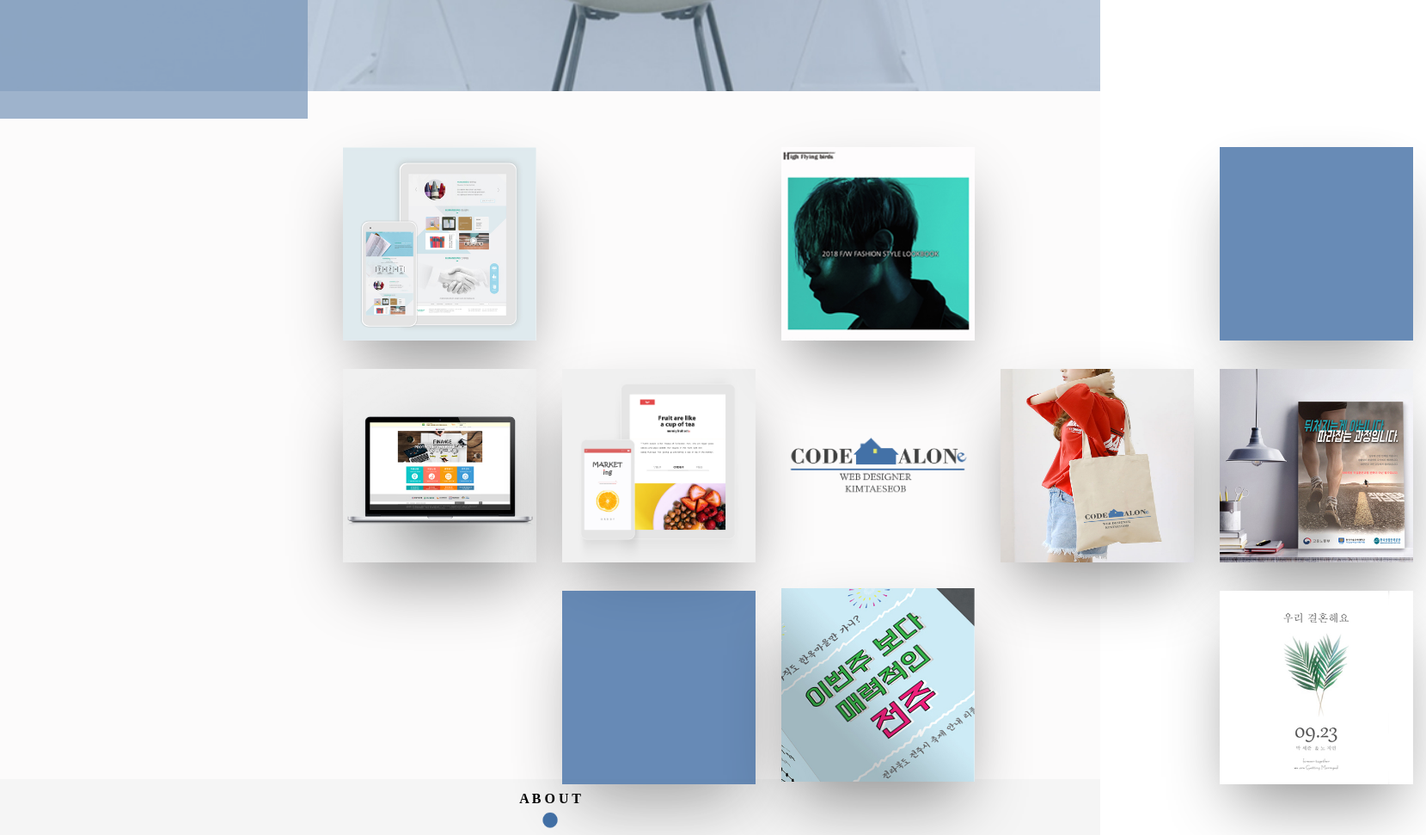
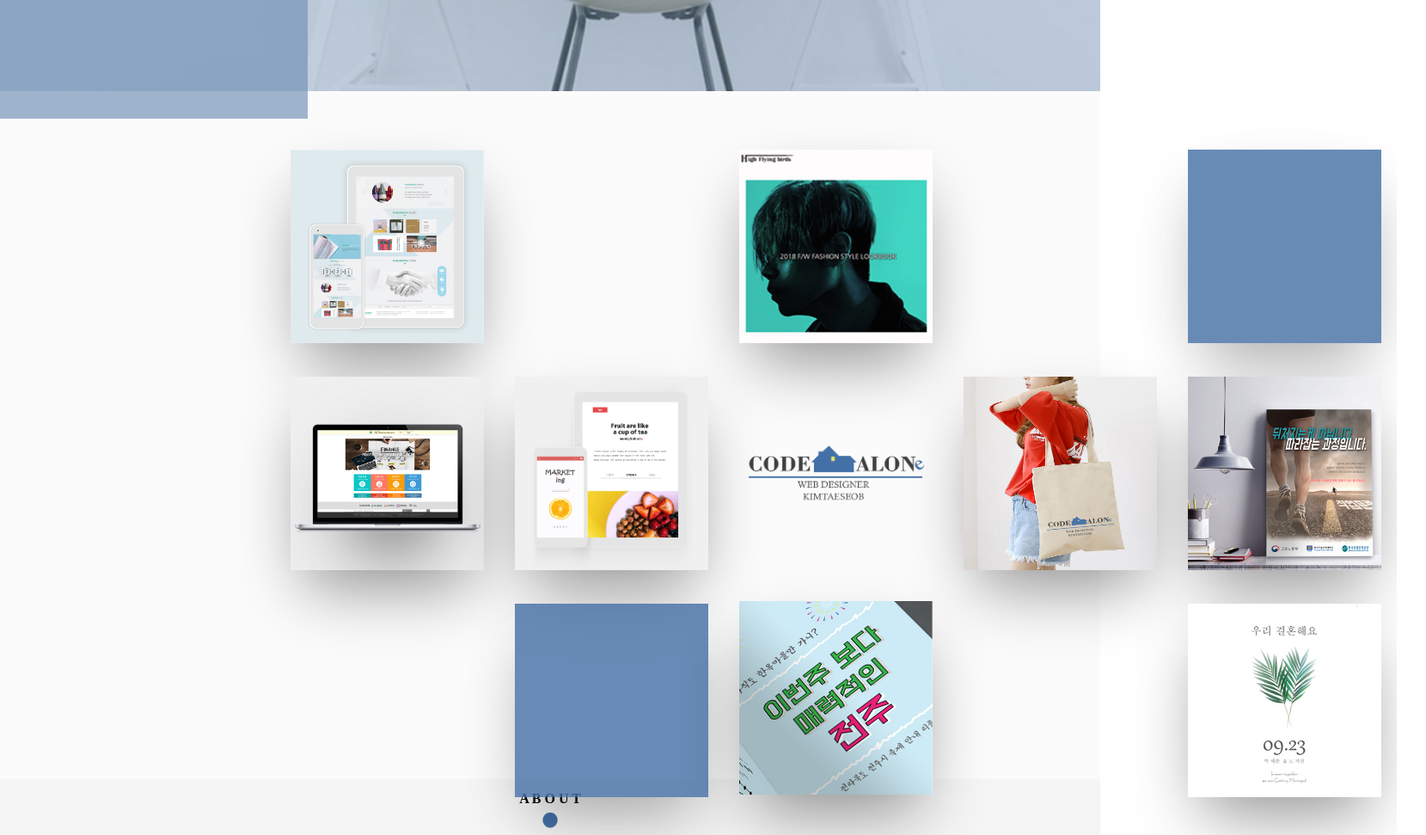
Before and after one commit to Taetiseob/Taetiseob.github.io, a plain HTML site: page index.html in a window 1280 px wide. Shown: the part 694-1665 px from the top of the page at 86% size, 1659 px wide, since content can reach past the window. Drawn offline with Linux system fonts and the light colour scheme.

Commit message:
Portfolio Align Change

```diff
--- a/css/Portfolio.css
+++ b/css/Portfolio.css
@@ -7,7 +7,7 @@ body
     #Port_Wrap
     {
     margin:50px 0 0 auto;
-    width:70%;
+    width:75%;
     display:flex;
     flex-flow:row nowrap;
     align-items:space-around;
@@ -21,7 +21,7 @@ body
 .tile_athor{
     width:225px;
     height:225px;
-    margin:15px;
+    margin:18px;
     background-color:#436fa5;
     opacity:0.8;
     display:inline-block;
@@ -34,7 +34,7 @@ body
 }.tile_none{
     width:225px;
     height:225px;
-    margin:15px;
+    margin:18px;
     background:none;
     display:inline-block;
     background-size:contain;
@@ -54,7 +54,7 @@ body
     align-items:center;
     width:225px;
     height:225px;
-    margin:15px;
+    margin:18px;
     text-align: center;
     position:relative;
     overflow:hidden;
@@ -65,7 +65,7 @@ body
     {
     width:225px;
     height:225px;
-    margin:15px;
+    margin:18px;
     background-color:#284567;
     display:inline-block;
     background-size:contain;
```
